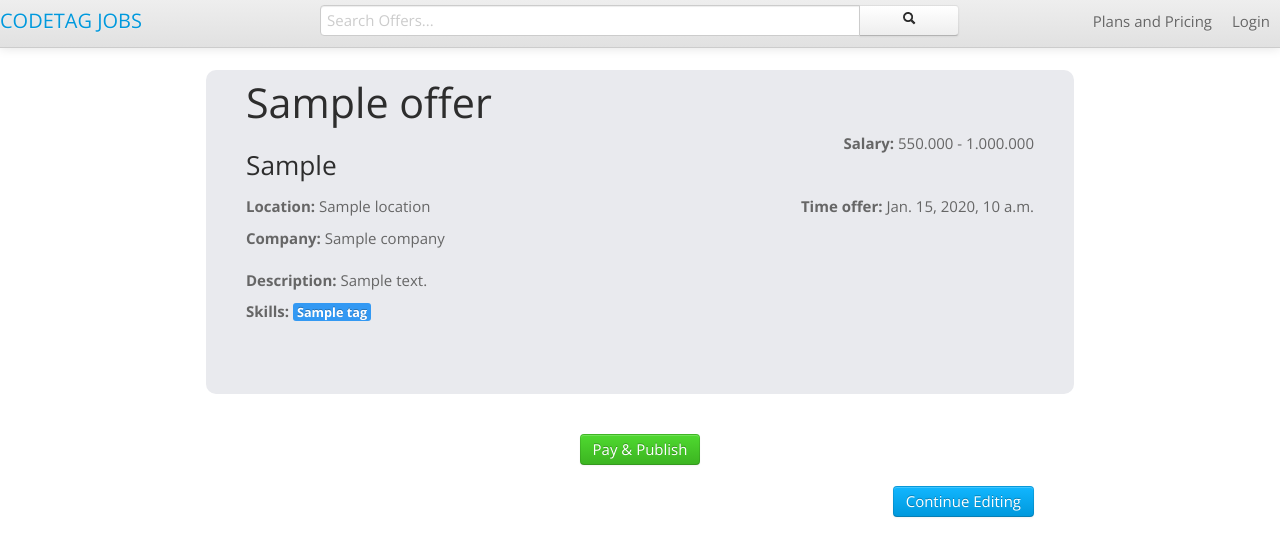
After one commit to agar3s/recluta, a Django app: template recruiting/templates/position_preview.html in a window 1280 px wide. The commit adds this page. Shown: the top 556 px of the page. Run offline with Django 3.2, Linux system fonts and the light colour scheme; the template is opened without the code that fills it: most values are stand-ins (such as "Sample title", 1, 10 or a date in 2020); some libraries are stand-ins or nearby versions.

Commit message:
Preview flow

```diff
--- a/empleo_desarrolladores/urls.py
+++ b/empleo_desarrolladores/urls.py
@@ -7,6 +7,7 @@ urlpatterns = patterns('empleo_desarrolladores.views',
     url(r'^positions/details/(?P<slug_offer>[-\w]+)/$', 'positionDetailsView', name="position_detail_view"),
     url(r'^positions/dashboard/(?P<slug_offer>[-\w]+)/$', 'positionDashBoardView', name="position_dashboard_view"),
     url(r'^positions/create/$', 'createPositionView', name='create_position_view'),
+    url(r'^positions/preview/(?P<slug_offer>[-\w]+)$', 'positionPreviewView', name='position_preview_view'),
     url(r'^positions/terminate/(?P<slug_offer>[-\w]+)/$', 'terminatePositionView', name='terminate_position_view'),
     url(r'^positions/old/$', 'oldPositionsListView', name='old_positions_list_view'),
     url(r'edit_profile/$', 'userProfileEditView',name="edit_profile"),
--- a/recruiting/templates/createPosition.html
+++ b/recruiting/templates/createPosition.html
@@ -29,10 +29,7 @@
               <div class="control-group">
                 <div class="controls" align="center">
                     <a href="{% url 'position_list_view' %}" class="btn">Cancel</a>
-                    <button type="submit" class="btn btn-primary" name="_save">Save</button>
-                    {% if offers < 5 %}
-                    <button type="submit" class="btn btn-success" name="_publish">Publish </button>
-                    {% endif %}
+                    <button type="submit" class="btn btn-primary">Continue</button>
                 </div>
             </div>
         </form>
--- /dev/null
+++ b/recruiting/templates/position_preview.html
@@ -0,0 +1,84 @@
+{% extends 'base.html' %}
+{% block content  %}
+<div class="bordered2">
+    <div class="row-fluid">
+        <div class="span11">
+            <h1>{{ offer.job_title }}</h1>
+        </div>
+    </div>
+
+    <div class="row-fluid">
+        <div class="span6">
+             <h3>{{ offer.offer_company_that_publishes }}</h3>
+        </div>
+        <div class="span6">
+            <p class="pull-right">
+                <strong>Salary:</strong>
+                {% if offer.salary == 0%}
+                    Negotiable
+                {% elif offer.salary == 10 %}
+                    550.000 - 1.000.000
+                {% elif offer.salary == 15 %}
+                    1.000.000 - 1.500.000
+                {% elif offer.salary == 20 %}
+                    1.500.000 - 2.000.000
+                {% elif offer.salary == 25 %}
+                    2.000.000 - 2.500.000
+                {% elif offer.salary == 30 %}
+                    2.500.000 - 3.000.000
+                {% elif offer.salary == 35 %}
+                    3.000.000 - 3.500.000
+                {% elif offer.salary == 40 %}
+                    3.500.000 - 4.000.000
+                {% elif offer.salary == 45 %}
+                    4.000.000 - 4.500.000
+                {% elif offer.salary == 50 %}
+                    4.500.000 - 5.000.000
+                {% elif offer.salary == 55 %}
+                    5.000.000 - More
+                {% endif %}
+            </p>
+        </div>
+    </div>
+   <div class="row-fluid">
+        <div class="span6">
+            <p>
+                <strong>Location:</strong> {{ offer.location }}
+            </p>
+        </div>
+        <div class="span6">
+            <p class="pull-right">
+                <strong>Time offer:</strong> {{ offer.offer_valid_time }}
+            </p>
+        </div>
+    </div>
+    <div class="row-fluid">
+        <strong>Company: </strong>{{offer.company}}
+    </div>
+    <br>
+    <div class="row-fluid">
+        <div class="span12">
+            <p align="justify">
+                <strong>Description:</strong> {{ offer.job_description }}
+            </p>
+            <p align="justify">
+                <strong>Skills: </strong>
+                {% for tag in offer.skills.all %}
+                    <span class="label label-info">{{tag.name}}</span>
+                {% endfor %}
+
+            </p>
+        </div>
+    </div>
+</br>
+</div>
+
+<div class="borderedB" align = "center">
+	<form action="" method="POST">
+		{% csrf_token %}
+		<button type="submit" class="btn btn-success" name="_publish">Pay &amp; Publish</button>
+	</form>
+	<a class="btn pull-right btn-primary" href="/positions/details/{{offer.slug}}">Continue Editing</a>
+
+</div>
+{% endblock  %}
```
Also changed, not shown: empleo_desarrolladores/tests.py (+80 -3 lines), empleo_desarrolladores/views.py (+44 -24 lines), recruiting/templates/position_dashboard.html (+16 -1 lines).
